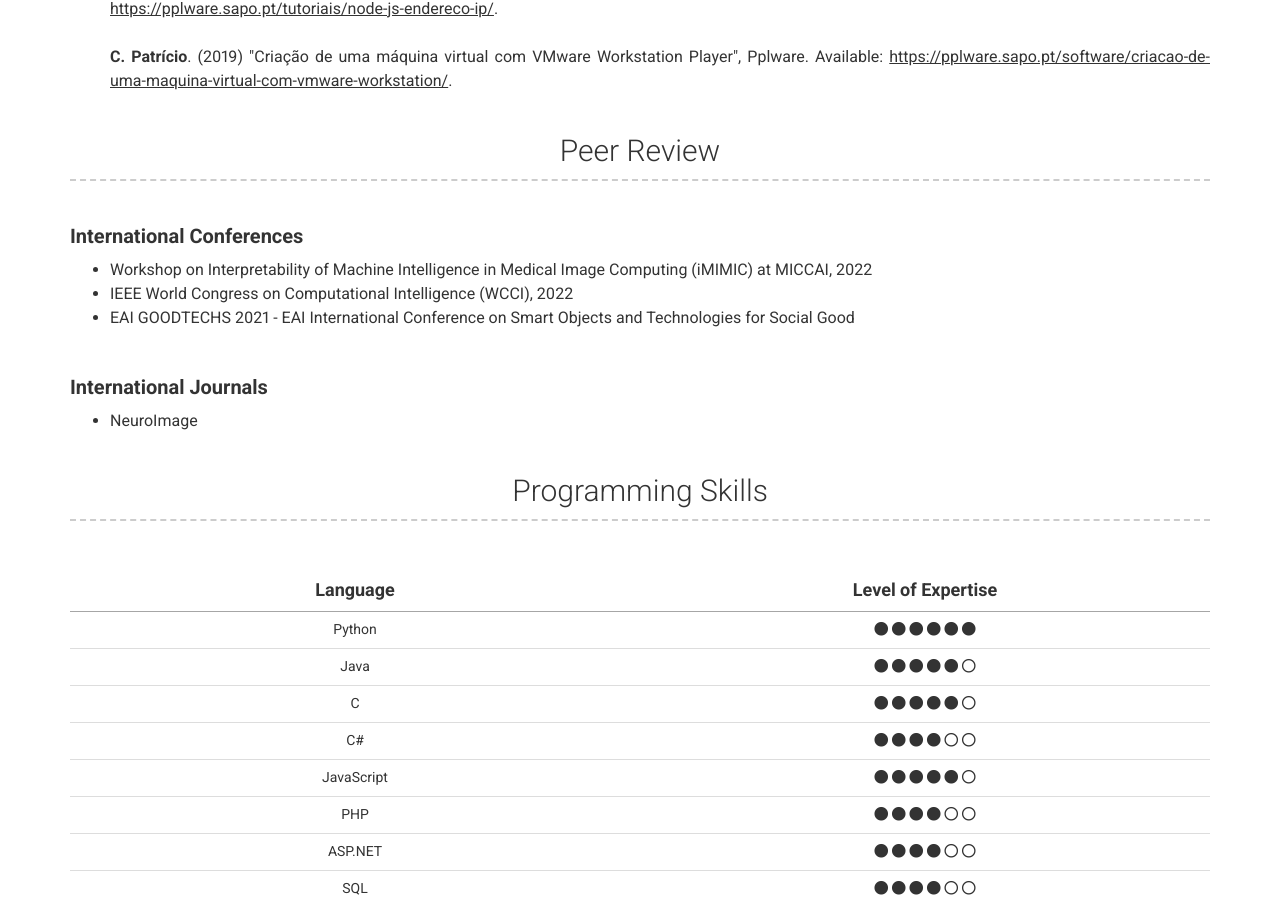
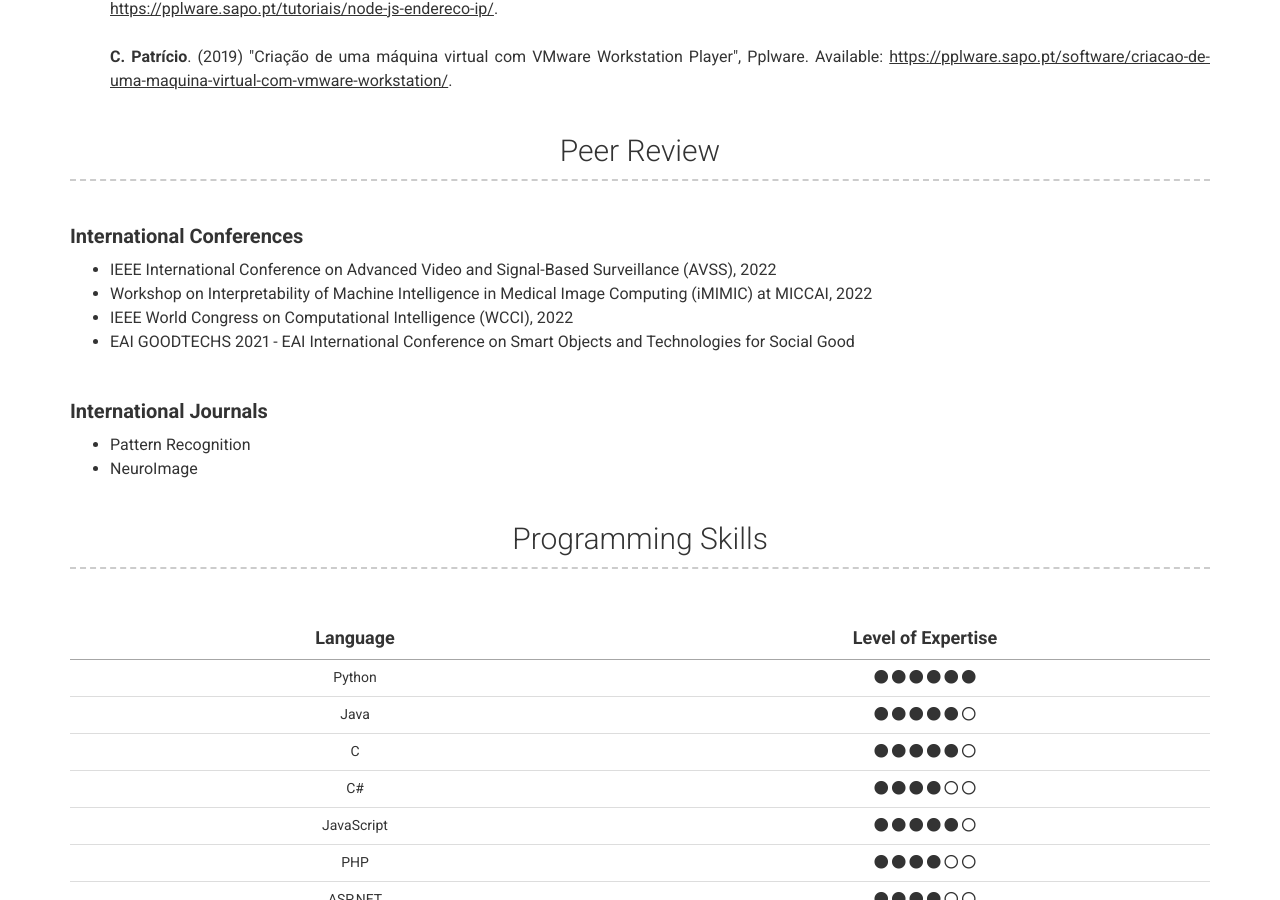
Before and after one commit to CristianoPatricio/cristianopatricio.github.io, a Jekyll site: the page built from index.md, in a window 1280 px wide and 900 px high, scrolled down 3025 px. Built offline with Jekyll 4.4.1, drawn with Linux system fonts in a browser that asks for light colours; nearby versions of some CDN libraries.

Commit message:
Update _config.yml

```diff
--- a/_config.yml
+++ b/_config.yml
@@ -118,6 +118,9 @@ peerreview: |
     <p style="font-size:20px;"><b>International Conferences</b></p>
     <ul>
         <li>
+            IEEE International Conference on Advanced Video and Signal-Based Surveillance (AVSS), 2022
+        </li>
+        <li>
             Workshop on Interpretability of Machine Intelligence in Medical Image Computing (iMIMIC) at MICCAI, 2022
         </li>
         <li>
@@ -130,6 +133,9 @@ peerreview: |
     <br>
     <p style="font-size:20px;"><b>International Journals</b></p>
     <ul>
+        <li>
+            Pattern Recognition
+        </li>
         <li>
             NeuroImage
         </li>
```
